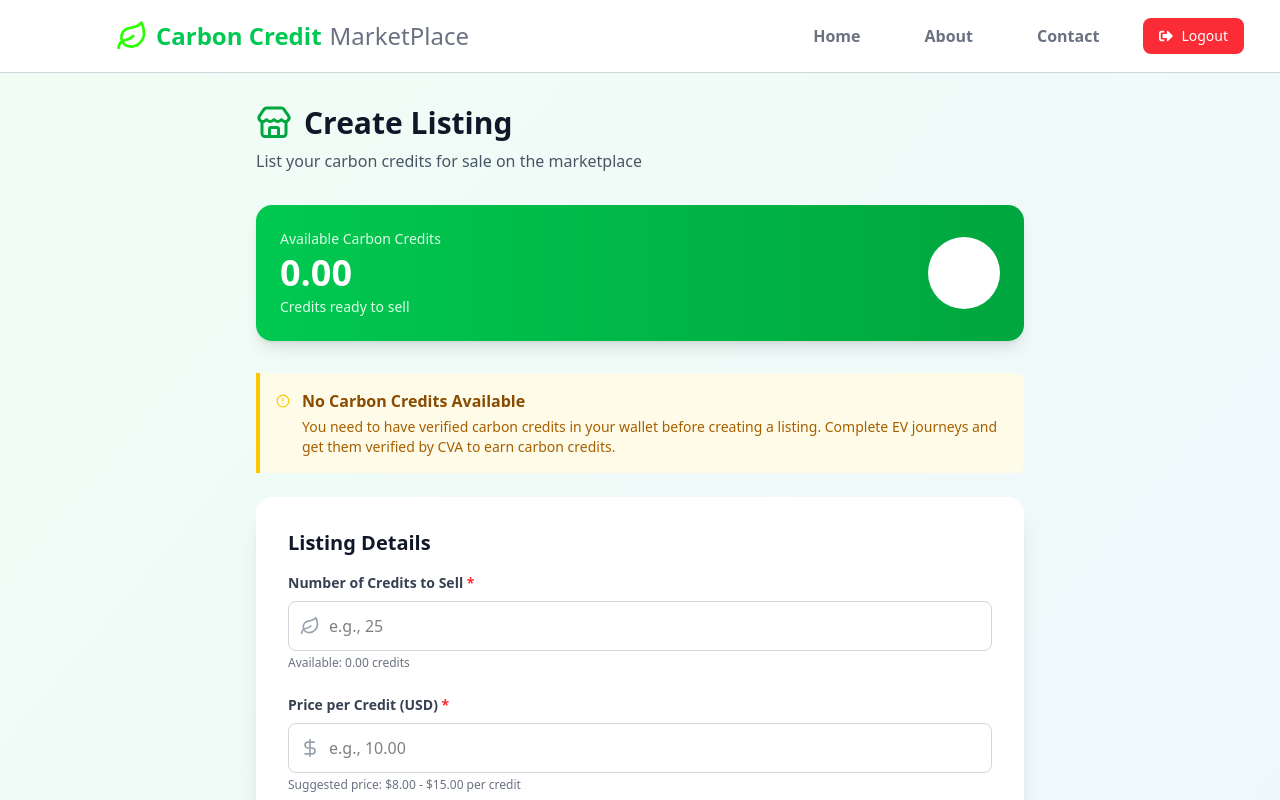
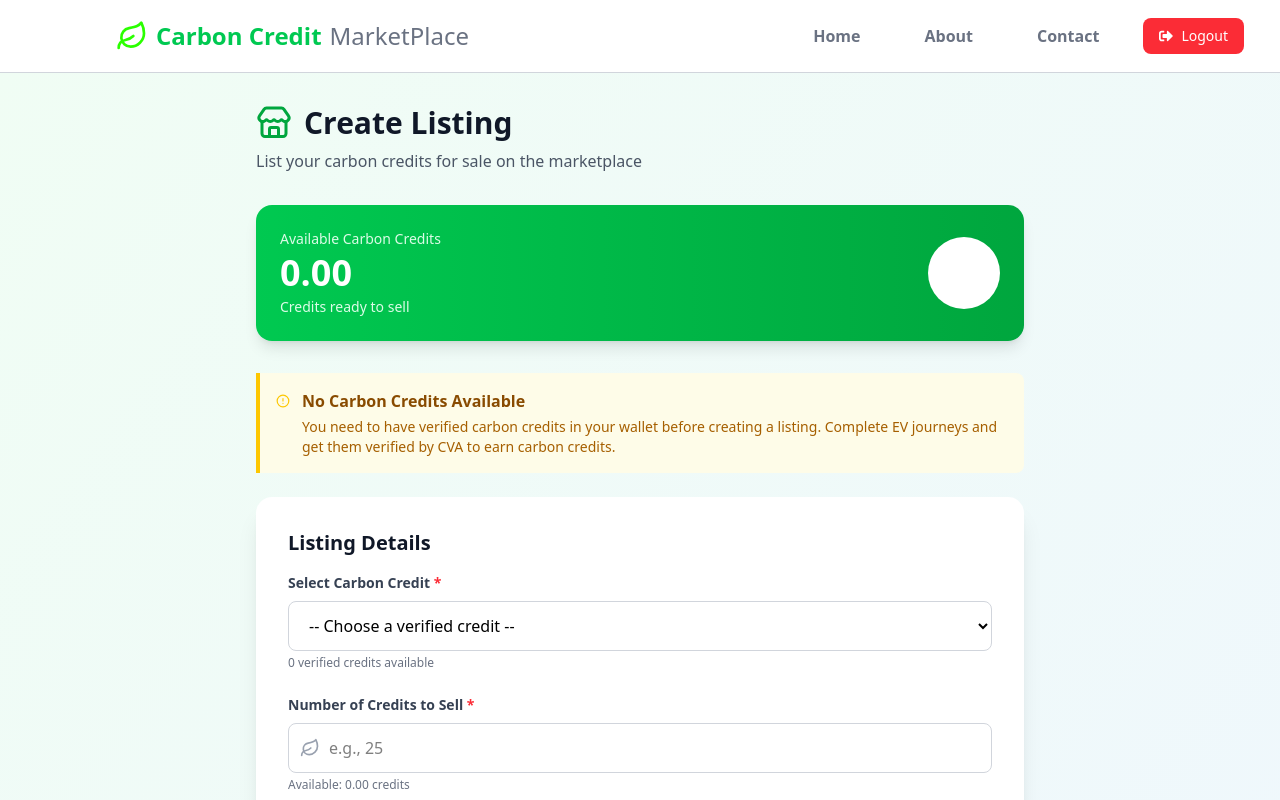
Before and after one commit to lamphuoc-nguyen/Carbon-Credit-Market-Place-Project, a React (Vite) app in the folder frontend/Frontend-UI/: page /ev-dashboard/listing in a window 1280 px wide. Shown: the top 800 px of the page. Built offline with nearby package versions, Linux system fonts and the light colour scheme; no server answers; sample sign-in values are in the browser's storage.

Commit message:
evownerv4

```diff
--- a/frontend/Frontend-UI/src/pages/EvPage/Listing.jsx
+++ b/frontend/Frontend-UI/src/pages/EvPage/Listing.jsx
@@ -11,6 +11,7 @@ const CreateListingPage = () => {
     creditBalance: 0
   });
   const [carbonCredits, setCarbonCredits] = useState([]);
+  const [selectedCreditId, setSelectedCreditId] = useState('');
   const [creditsToSell, setCreditsToSell] = useState('');
   const [pricePerCredit, setPricePerCredit] = useState('');
   const [totalPrice, setTotalPrice] = useState(0);
@@ -84,7 +85,7 @@ const CreateListingPage = () => {
       const profileResponse = await EvOwnerAPI.user.getProfile();
 
       // Handle different response structures
-      const userData = profileResponse.data?.data || profileResponse.data || profileResponse;
+const userData = profileResponse.data?.data || profileResponse.data || profileResponse;
       console.log('✅ User profile fetched:', userData);
 
       let userId = userData.id || userData.userId || '';
@@ -140,6 +141,11 @@ const CreateListingPage = () => {
       console.log('✅ Available credits to list:', availableCredits.length);
 
       setCarbonCredits(availableCredits);
+
+      // Auto-select first credit if available
+      if (availableCredits.length > 0) {
+        setSelectedCreditId(availableCredits[0].id || availableCredits[0].creditId);
+      }
     } catch (error) {
       console.error('❌ Failed to fetch carbon credits:', error);
       console.error('Error details:', {
@@ -163,7 +169,7 @@ const CreateListingPage = () => {
     e.preventDefault();
 
     // Validation
-    if (!creditsToSell || parseFloat(creditsToSell) <= 0) {
+if (!creditsToSell || parseFloat(creditsToSell) <= 0) {
       alert('Please enter a valid number of credits to sell');
       return;
     }
@@ -184,6 +190,12 @@ const CreateListingPage = () => {
       return;
     }
 
+    // Check if a credit is selected
+    if (!selectedCreditId) {
+      alert('Please select a carbon credit to list.');
+      return;
+    }
+
     try {
       setSubmitting(true);
       console.log('📝 Creating listing...');
@@ -191,12 +203,10 @@ const CreateListingPage = () => {
       // Calculate total price
       const total = parseFloat(creditsToSell) * parseFloat(pricePerCredit);
 
-      // Use the first available verified credit
-      const creditId = carbonCredits[0].id || carbonCredits[0].creditId;
-      console.log('Using credit ID:', creditId);
+      console.log('Using selected credit ID:', selectedCreditId);
 
       const response = await EvOwnerAPI.marketplace.createListing(
-        creditId,
+        selectedCreditId,
         total.toFixed(2)
       );
 
@@ -208,6 +218,7 @@ const CreateListingPage = () => {
       setCreditsToSell('');
       setPricePerCredit('');
       setTotalPrice(0);
+      setSelectedCreditId('');
 
       // Refresh data
       await fetchWalletData();
@@ -250,7 +261,7 @@ const CreateListingPage = () => {
         </div>
 
         {/* Available Credits Banner */}
-        <div className="bg-gradient-to-r from-green-500 to-green-600 rounded-2xl shadow-lg p-6 mb-8 text-white">
+<div className="bg-gradient-to-r from-green-500 to-green-600 rounded-2xl shadow-lg p-6 mb-8 text-white">
           <div className="flex items-center justify-between">
             <div>
               <p className="text-green-100 text-sm font-medium mb-1">Available Carbon Credits</p>
@@ -299,6 +310,36 @@ const CreateListingPage = () => {
         <form onSubmit={handleCreateListing} className="bg-white rounded-2xl shadow-xl p-8 space-y-6">
           <h2 className="text-xl font-bold text-gray-900 mb-4">Listing Details</h2>
 
+          {/* Select Carbon Credit */}
+          <div>
+            <label className="block text-sm font-semibold text-gray-700 mb-2">
+              Select Carbon Credit <span className="text-red-500">*</span>
+            </label>
+            <select
+              value={selectedCreditId}
+              onChange={(e) => setSelectedCreditId(e.target.value)}
+              required
+              className="w-full px-4 py-3 border border-gray-300 rounded-lg focus:ring-2 focus:ring-green-500 focus:border-transparent"
+            >
+<option value="">-- Choose a verified credit --</option>
+              {carbonCredits.map((credit) => {
+                const creditId = credit.id || credit.creditId;
+                const journeyId = credit.journeyId || credit.journey_id || 'N/A';
+                const creditAmount = credit.creditAmount || credit.credit_amount || 0;
+                const co2Reduced = credit.co2ReducedKg || credit.co2_reduced_kg || 0;
+
+                return (
+                  <option key={creditId} value={creditId}>
+                    Credit #{creditId.substring(0, 8)}... | Journey: {journeyId.toString().substring(0, 8)}... | {creditAmount} credits | {co2Reduced}kg CO₂
+                  </option>
+                );
+              })}
+            </select>
+            <p className="text-xs text-gray-500 mt-1">
+              {carbonCredits.length} verified credit{carbonCredits.length !== 1 ? 's' : ''} available
+            </p>
+          </div>
+
           {/* Credits to Sell */}
           <div>
             <label className="block text-sm font-semibold text-gray-700 mb-2">
@@ -345,8 +386,7 @@ const CreateListingPage = () => {
               Suggested price: $8.00 - $15.00 per credit
             </p>
           </div>
-
-          {/* Total Price Display */}
+{/* Total Price Display */}
           {totalPrice > 0 && (
             <div className="bg-gradient-to-r from-blue-50 to-green-50 border-2 border-blue-200 rounded-xl p-6">
               <div className="flex items-center justify-between">
@@ -373,6 +413,34 @@ const CreateListingPage = () => {
           {/* Listing Preview */}
           <div className="bg-gray-50 border border-gray-200 rounded-lg p-4 space-y-2">
             <h3 className="font-semibold text-gray-900 mb-3">Listing Preview</h3>
+            {selectedCreditId && (
+              <div className="mb-3 pb-3 border-b border-gray-300">
+                <div className="flex justify-between text-sm">
+                  <span className="text-gray-600">Selected Credit ID:</span>
+                  <span className="font-medium text-gray-900 font-mono text-xs">
+                    {selectedCreditId.substring(0, 16)}...
+                  </span>
+                </div>
+                {carbonCredits.find(c => (c.id || c.creditId) === selectedCreditId) && (
+                  <>
+                    <div className="flex justify-between text-sm mt-2">
+                      <span className="text-gray-600">CO₂ Reduced:</span>
+                      <span className="font-medium text-green-600">
+                        {carbonCredits.find(c => (c.id || c.creditId) === selectedCreditId).co2ReducedKg ||
+                         carbonCredits.find(c => (c.id || c.creditId) === selectedCreditId).co2_reduced_kg || 0} kg
+                      </span>
+                    </div>
+                    <div className="flex justify-between text-sm mt-2">
+                      <span className="text-gray-600">Credit Amount:</span>
+                      <span className="font-medium text-gray-900">
+                        {carbonCredits.find(c => (c.id || c.creditId) === selectedCreditId).creditAmount ||
+                         carbonCredits.find(c => (c.id || c.creditId) === selectedCreditId).credit_amount || 0} credits
+                      </span>
+                    </div>
+                  </>
+                )}
+              </div>
+)}
             <div className="flex justify-between text-sm">
               <span className="text-gray-600">Credits to sell:</span>
               <span className="font-medium text-gray-900">{creditsToSell || '0'} credits</span>
@@ -390,7 +458,7 @@ const CreateListingPage = () => {
           {/* Submit Button */}
           <button
             type="submit"
-            disabled={submitting || walletData.creditBalance === 0}
+            disabled={submitting || walletData.creditBalance === 0 || !selectedCreditId}
             className="w-full flex items-center justify-center gap-2 px-6 py-4 bg-gradient-to-r from-green-500 to-green-600 text-white rounded-lg font-semibold text-lg hover:from-green-600 hover:to-green-700 disabled:opacity-50 disabled:cursor-not-allowed transition-all shadow-lg hover:shadow-xl"
           >
             {submitting ? (
@@ -431,7 +499,7 @@ const CreateListingPage = () => {
           </h3>
           <div className="bg-gray-50 rounded-lg p-4 text-sm text-gray-700">
             <p className="mb-2">
-              <strong>Scenario:</strong> You have 25 carbon credits and want to sell them for $250 total.
+<strong>Scenario:</strong> You have 25 carbon credits and want to sell them for $250 total.
             </p>
             <p className="mb-2">
               <strong>How to list:</strong>
```
